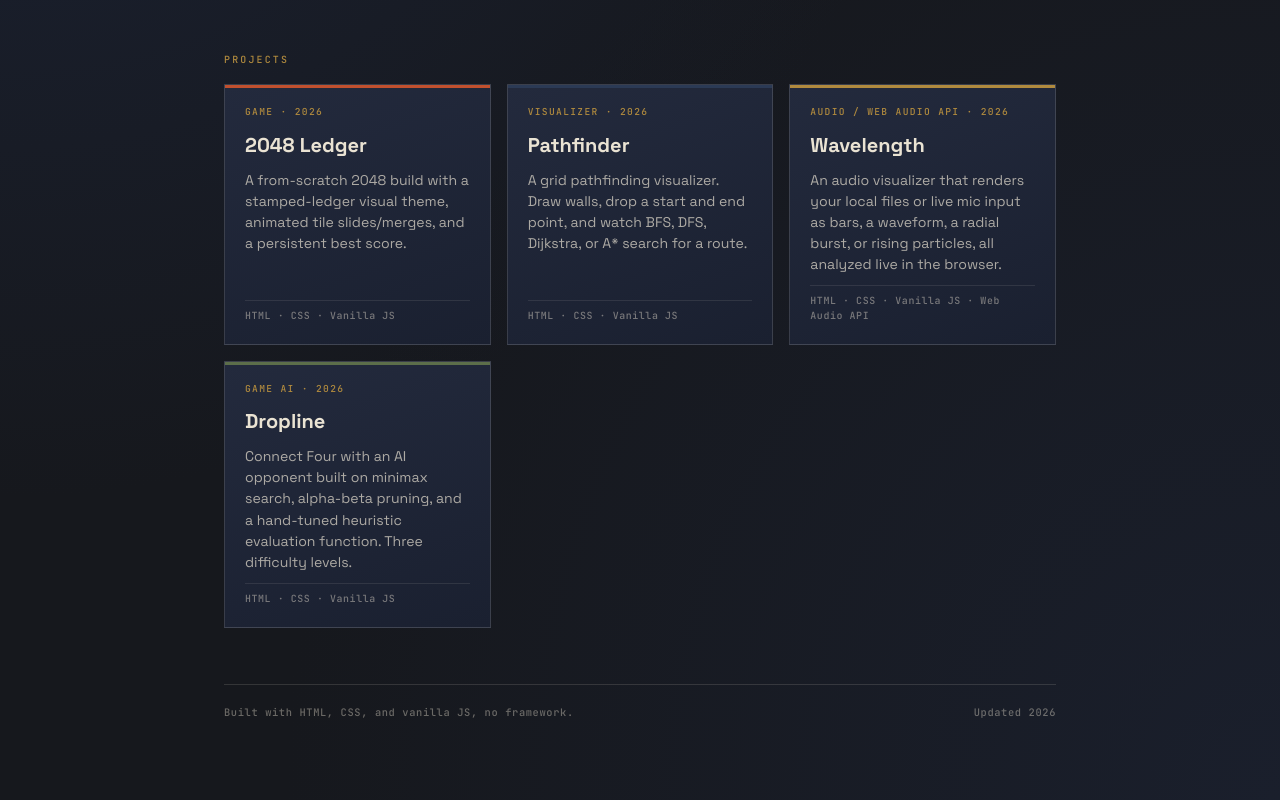
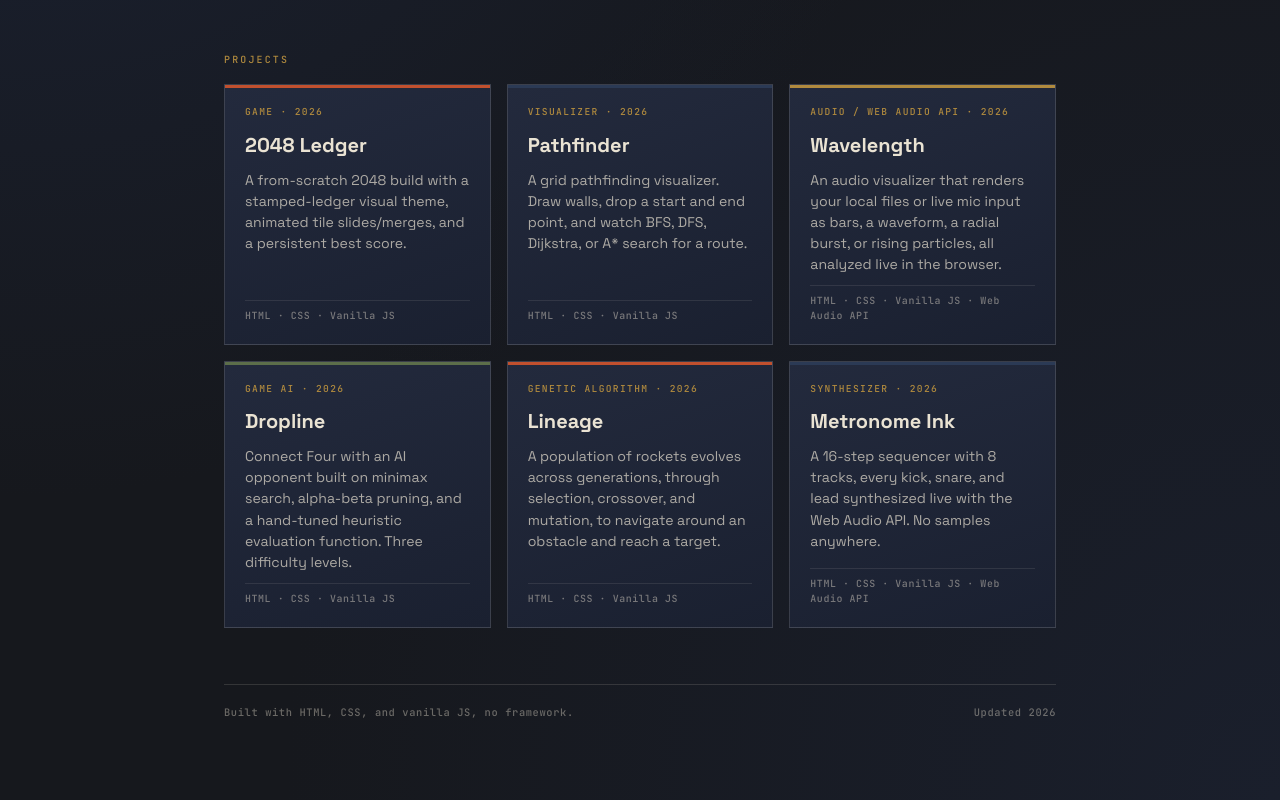
Before and after one commit to justink-24/justink-24.github.io, a plain HTML site: page index.html in a window 1280 px wide. Shown: the part 556-1356 px from the top of the page. Drawn offline with Linux system fonts and the light colour scheme.

Commit message:
Update index.html

```diff
--- a/index.html
+++ b/index.html
@@ -265,6 +265,20 @@
         <span class="stack">HTML · CSS · Vanilla JS</span>
       </a>
 
+      <a class="card" data-accent="rust" href="https://justink-24.github.io/lineage/" target="_blank" rel="noopener">
+        <span class="tag">GENETIC ALGORITHM · 2026</span>
+        <h3>Lineage</h3>
+        <p>A population of rockets evolves across generations, through selection, crossover, and mutation, to navigate around an obstacle and reach a target.</p>
+        <span class="stack">HTML · CSS · Vanilla JS</span>
+      </a>
+
+      <a class="card" data-accent="indigo" href="https://justink-24.github.io/metronome-ink/" target="_blank" rel="noopener">
+        <span class="tag">SYNTHESIZER · 2026</span>
+        <h3>Metronome Ink</h3>
+        <p>A 16-step sequencer with 8 tracks, every kick, snare, and lead synthesized live with the Web Audio API. No samples anywhere.</p>
+        <span class="stack">HTML · CSS · Vanilla JS · Web Audio API</span>
+      </a>
+
     </div>
   </section>
 
```
